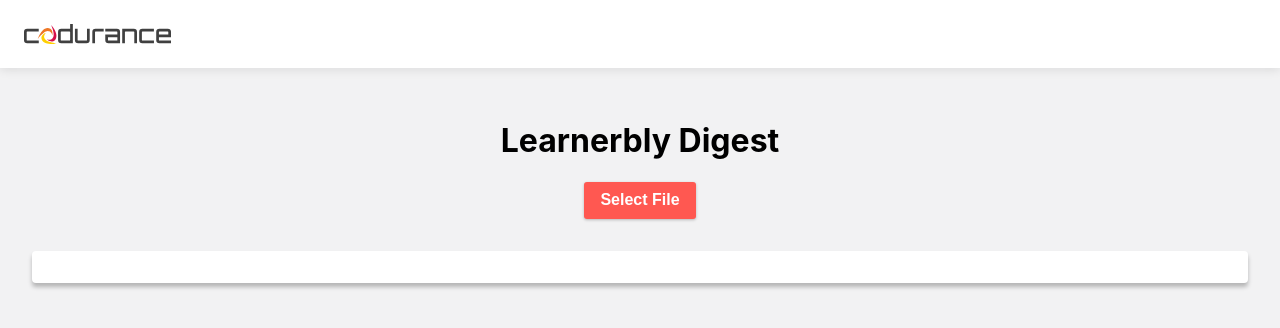
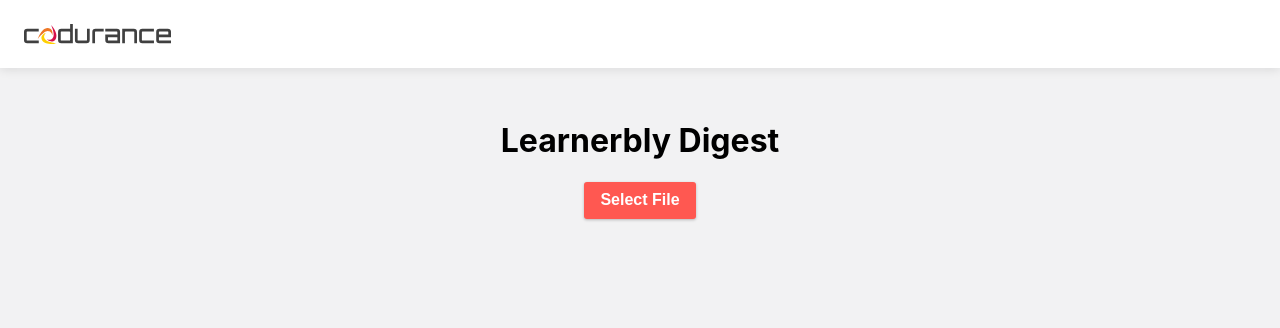
Before and after one commit to codurance/learnerbly-digest, a React (Create React App) app: page / in a window 1280 px wide. Shown: the top 328 px of the page. Built offline with nearby package versions, Linux system fonts and the light colour scheme; what @typed/curry would draw is missing.

Commit message:
ADD: main box hidden when no content loaded

```diff
--- a/src/infrastructure/views/pages/App/App.tsx
+++ b/src/infrastructure/views/pages/App/App.tsx
@@ -18,9 +18,11 @@ function App() {
       <Main>
         <H1>Learnerbly Digest</H1>
         {rows.length === 0 && <FileInput onLoad={onCSVLoad} />}
-        <ReportContainer>
-          {rows.length > 0 && <DataTable data={rows} />}
-        </ReportContainer>
+        {rows.length > 0 && (
+          <ReportContainer>
+            <DataTable data={rows} />
+          </ReportContainer>
+        )}
       </Main>
     </div>
   );
```
